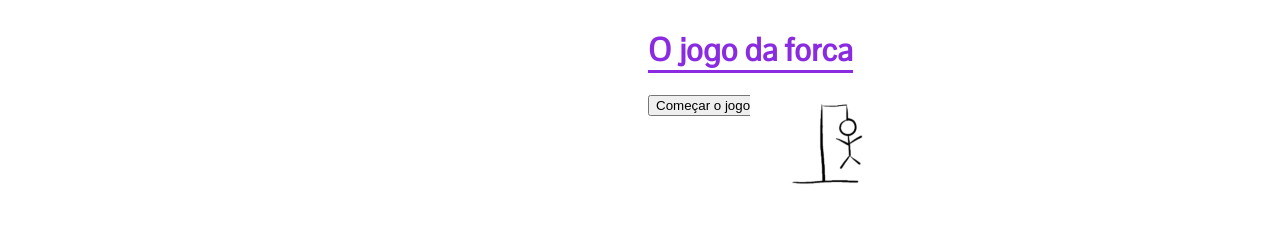
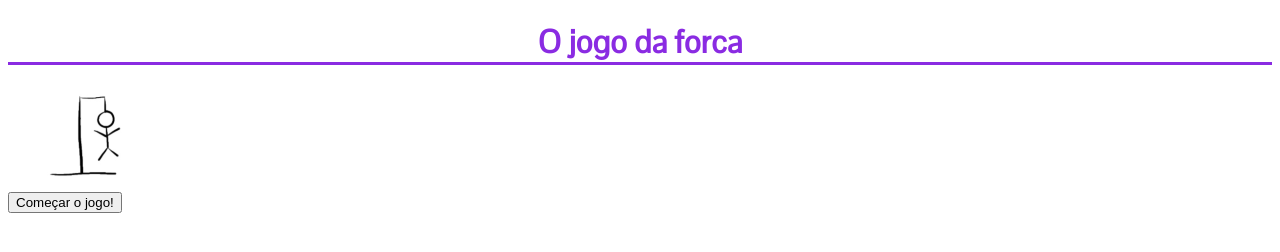
Before and after one commit to leonardogsantana/hangman, a plain HTML site: page index.html in a window 1280 px wide. Drawn offline with nearby package versions, Linux system fonts and the light colour scheme.

Commit message:
deletando balacas css

```diff
--- a/hangman/hangman.css
+++ b/hangman/hangman.css
@@ -48,12 +48,6 @@ li a {
     background-color: white;
     color: black;
 }
-.centro
-{
-    display: block;
-    position: absolute;
-    left:50%;
-}
 
 #startButton
 {
--- a/index.html
+++ b/index.html
@@ -7,12 +7,12 @@
         <script src="hangman/hangman.js"></script>
     </head>
 
-    <body class="centro">
+    <body>
         <div ng-app="App" ng-controller="HangmanCtrl">
 
             <h1>O jogo da forca</h1>
 
-            <div class="centro"><img src="hangman/{{miss}}.png"></div>
+            <div><img src="hangman/{{miss}}.png"></div>
             <button id="startButton" onclick="StartGame()">Começar o jogo!</button>
             <div id="inputChar">
                 <ul>
@@ -20,12 +20,10 @@
                         <a class="hiddenLetter">{{letter}}</a>
                     </li>
                 </ul>
-                <div class="centro">
-                    <br>Digite uma letra:
-                    <form ng-submit="Update()">
-                        <input type="text" id="inputLetter" maxlength="1"/>
-                    </form>
-                </div>
+                <br>Digite uma letra:
+                <form ng-submit="Update()">
+                    <input type="text" id="inputLetter" maxlength="1"/>
+                </form>
             </div>
             <div>{{victory}}</div>
 
```
